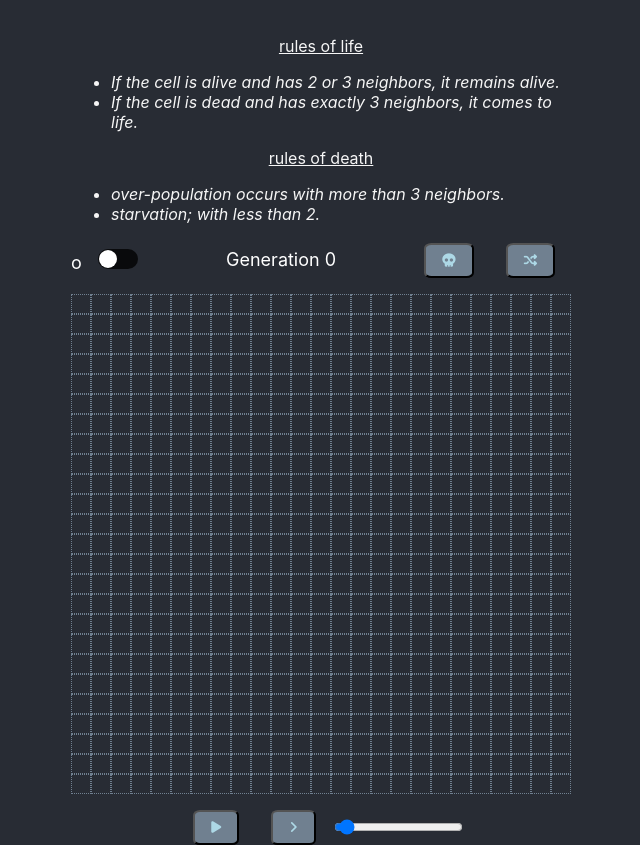
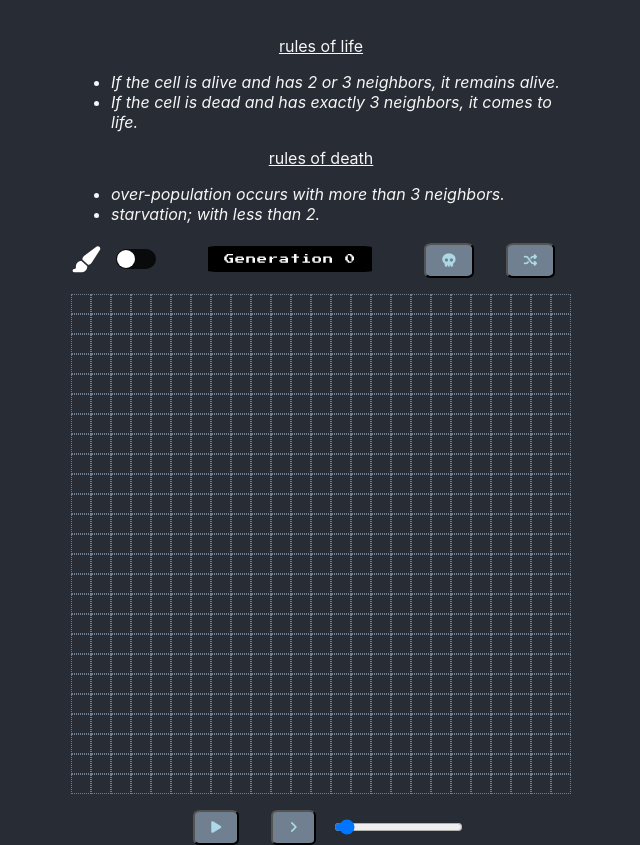
Before and after one commit to trevorjamesmartin/CS-Build-Week-1, a React (Create React App) app: page / in a window 1280 px wide. Shown: the whole page, without its empty margins (319-959 px from the left). Built offline with nearby package versions, Linux system fonts and the light colour scheme.

Commit message:
paint brush, font

```diff
--- a/src/App.css
+++ b/src/App.css
@@ -1,3 +1,5 @@
+@import url("https://fonts.googleapis.com/css2?family=Press+Start+2P&display=swap");
+
 .App {
   text-align: center;
   background-color: #282c34;
@@ -107,8 +109,17 @@
   margin-bottom: 1rem;
 }
 
-.tool-bar-label {
-  font-size: large;
+.tool-bar-score {
+  font-family: "Press Start 2P", cursive;
+  background-color: black;
+  border-radius: 5%;
+  letter-spacing: 1px;
+  padding-left: 1rem;
+  padding-right: 1rem;
+  padding-top: 0.5rem;
+  padding-bottom: 0.5rem;
+  font-size: x-small;
+  text-align: left;
 }
 .tool-bar-label-right {
   font-size: large;
--- a/src/components/ToolBar.jsx
+++ b/src/components/ToolBar.jsx
@@ -5,10 +5,11 @@ const ToolBar = (props) => {
   return (
     <span className="tool-bar">
       <div>
-        <label className="tool-bar-label">o</label>
+        <i class="fas fa-paint-brush"></i>
+
         <ToggleSwitch handleOnClick={props.toggleMode} id={props.id} />
       </div>
-      <label className="tool-bar-label">
+      <label className="tool-bar-score">
         Generation {props.generation | 0}
       </label>
       <div>
```
